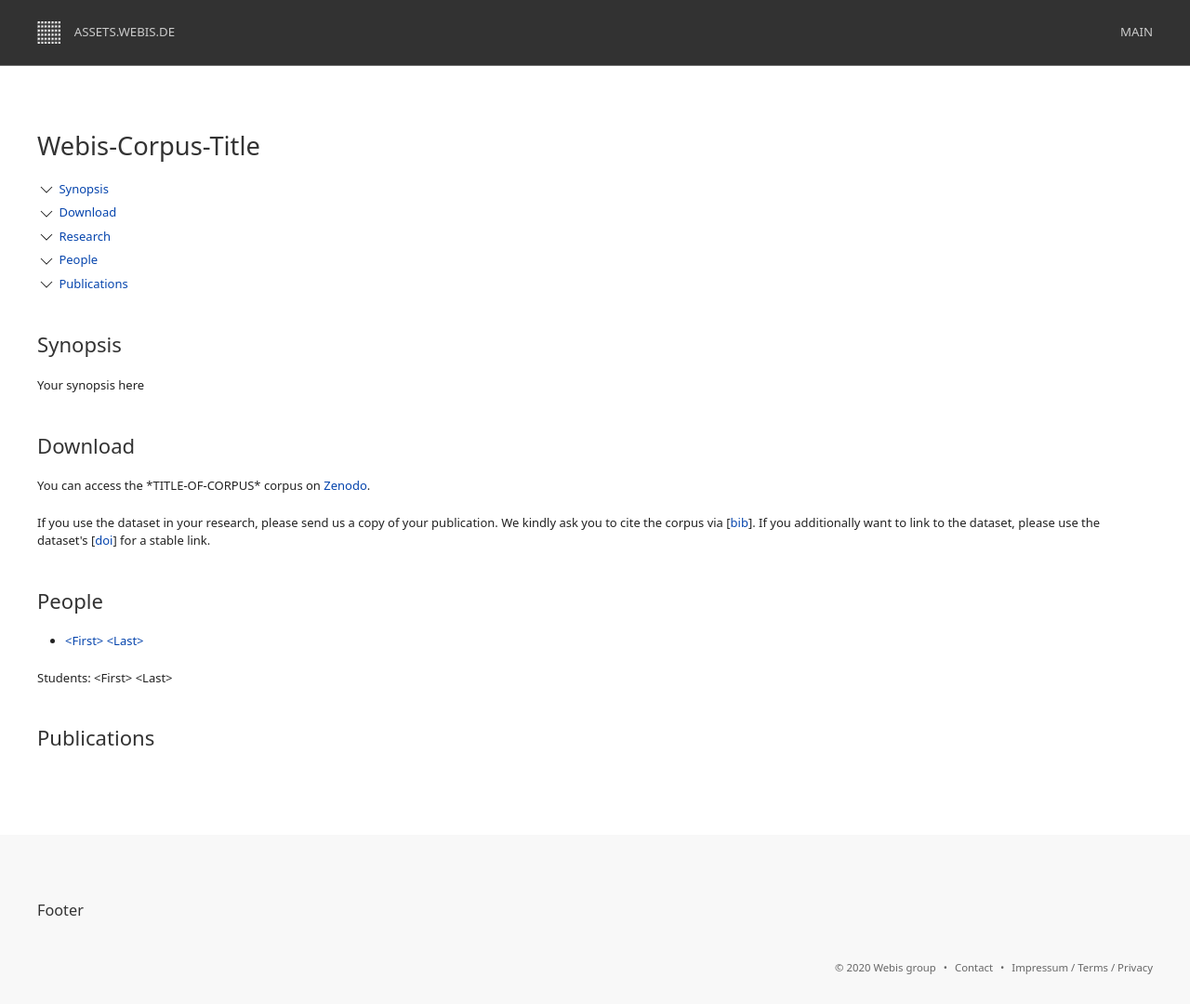
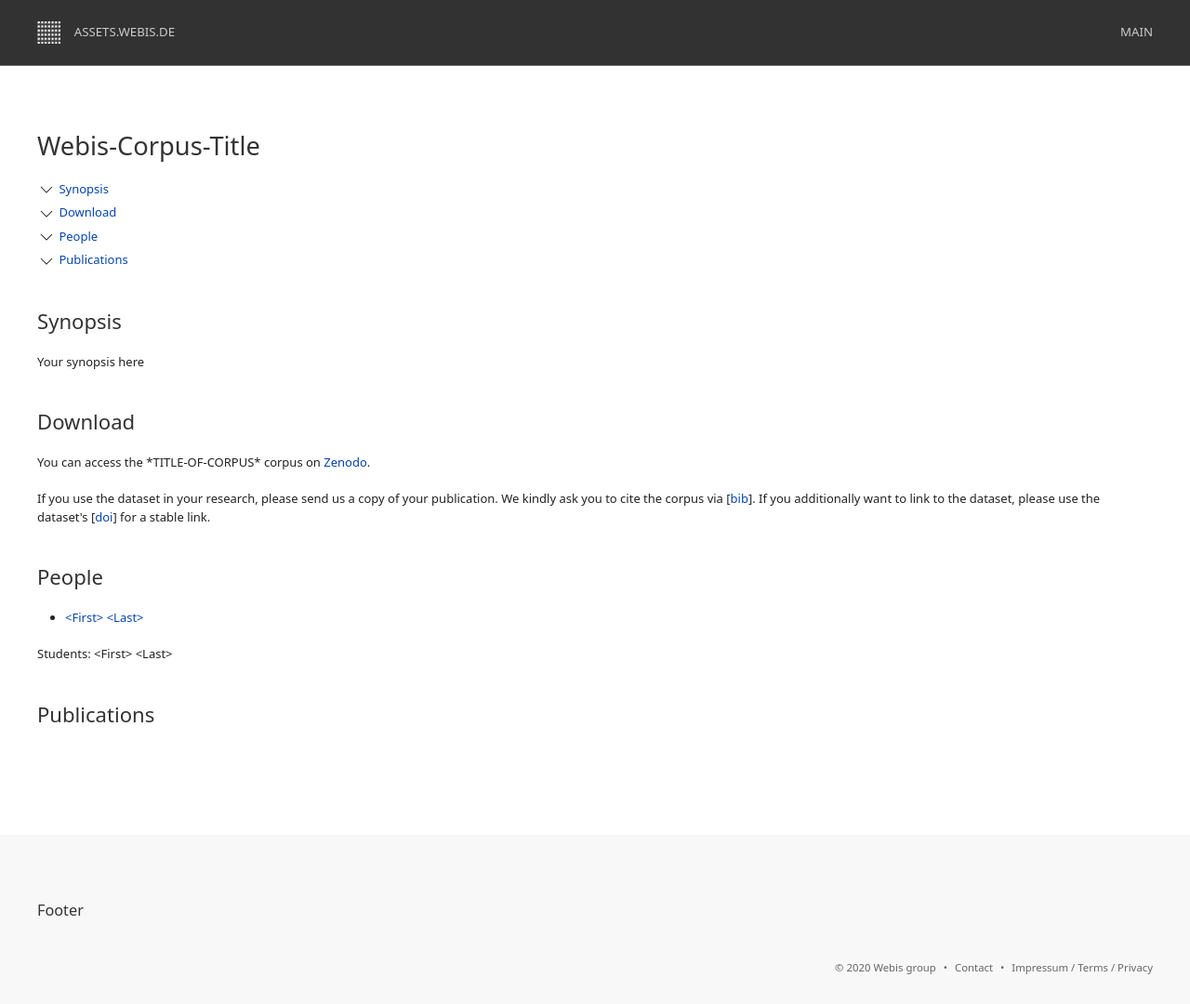
Before and after one commit to webis-de/webis-de-assets, a Jekyll site: the page built from templates/data.html, in a window 1280 px wide and 1080 px high. Shown: the whole window at 93% size. Built offline with Jekyll 4.4.1, drawn with Linux system fonts in a browser that asks for light colours.

Commit message:
Deleted research rubric.

```diff
--- a/templates/data.html
+++ b/templates/data.html
@@ -69,7 +69,6 @@ description: Short description of the Corpus
             <!-- Comment out sections you do not provide -->
             <li><span data-uk-icon="chevron-down"></span> <a href="#synopsis">Synopsis</a></li>
             <li><span data-uk-icon="chevron-down"></span> <a href="#download">Download</a></li>
-            <li><span data-uk-icon="chevron-down"></span> <a href="#research">Research</a></li>
             <li><span data-uk-icon="chevron-down"></span> <a href="#people">People</a></li>
             <li><span data-uk-icon="chevron-down"></span> <a href="#publications">Publications</a></li>
         </ul>
```
